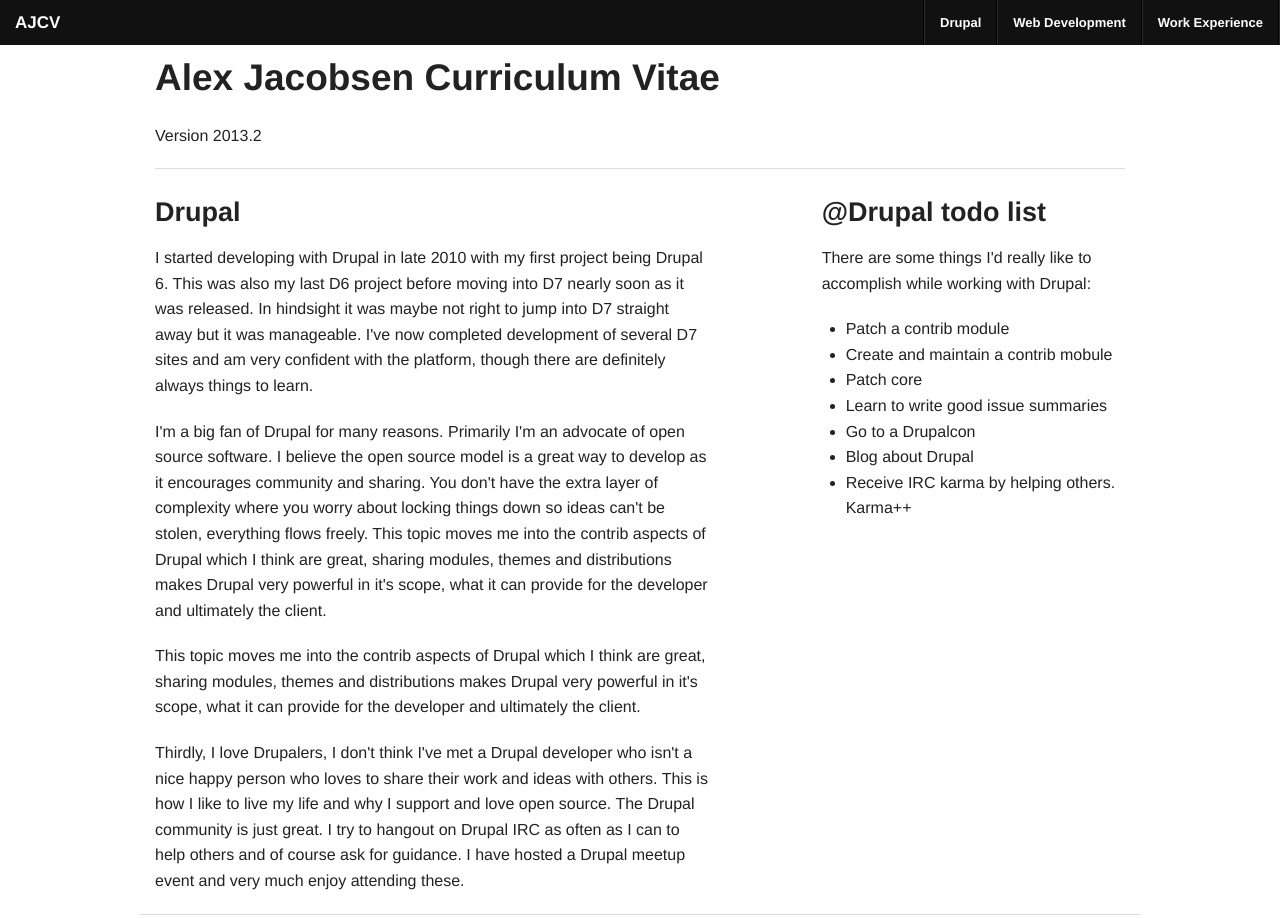
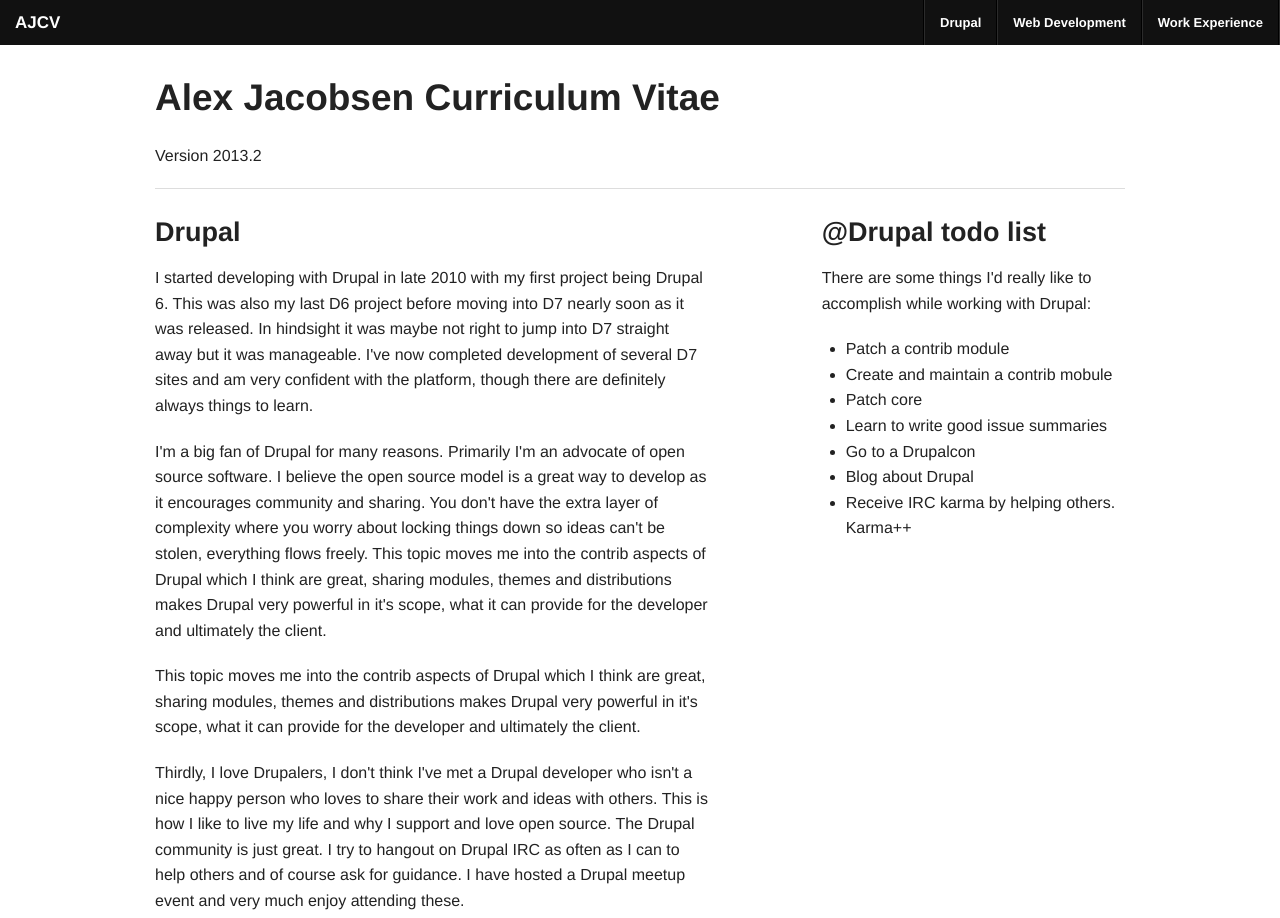
Before and after one commit to leex/cirriculum-vitae, a plain HTML site: page index.html in a window 1280 px wide. Shown: the top 918 px of the page. Drawn offline with Linux system fonts and the light colour scheme.

Commit message:
Added some spacing above h2

```diff
--- a/css/ajcv.css
+++ b/css/ajcv.css
@@ -1,6 +1,8 @@
 /* Alex Jacobsen CV Styles */
 
-body {}
+.row h2 {
+  padding-top: 20px;
+}
 
 ul.disc {
   margin-left: 1.5em;
```
